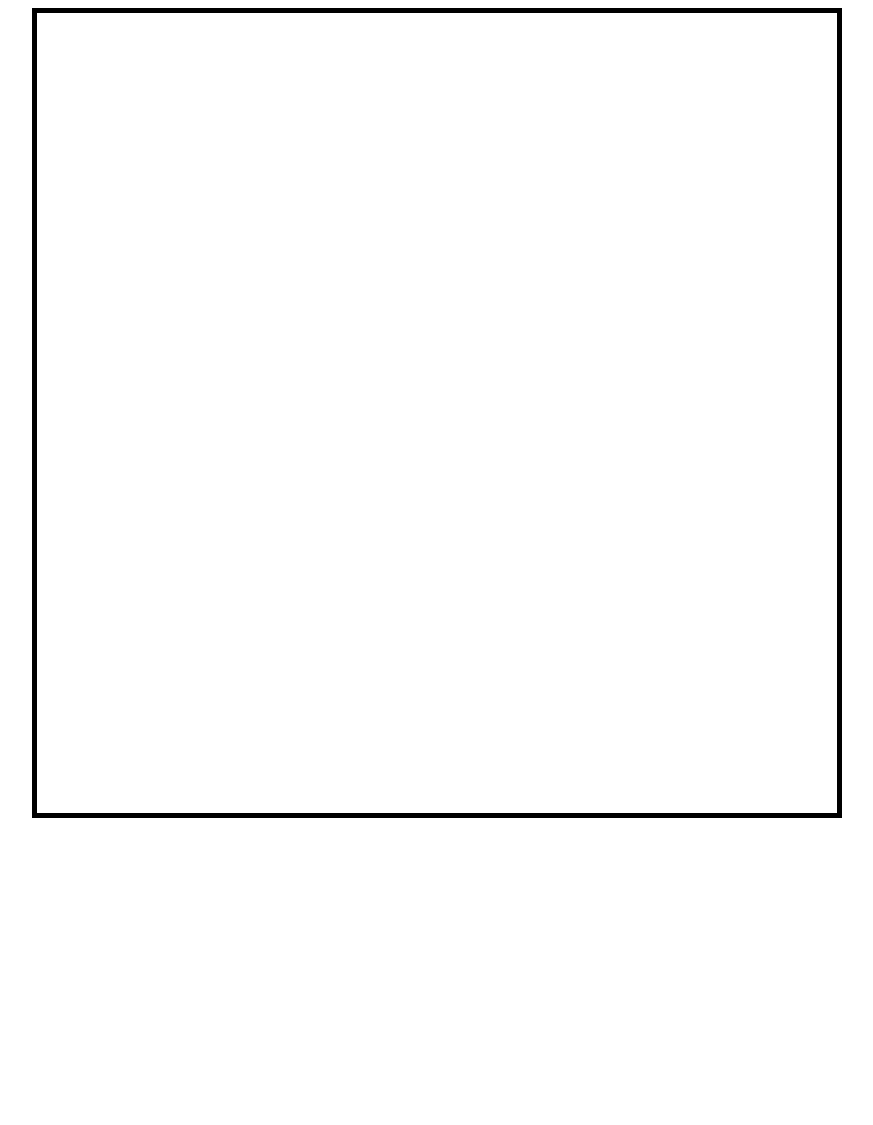
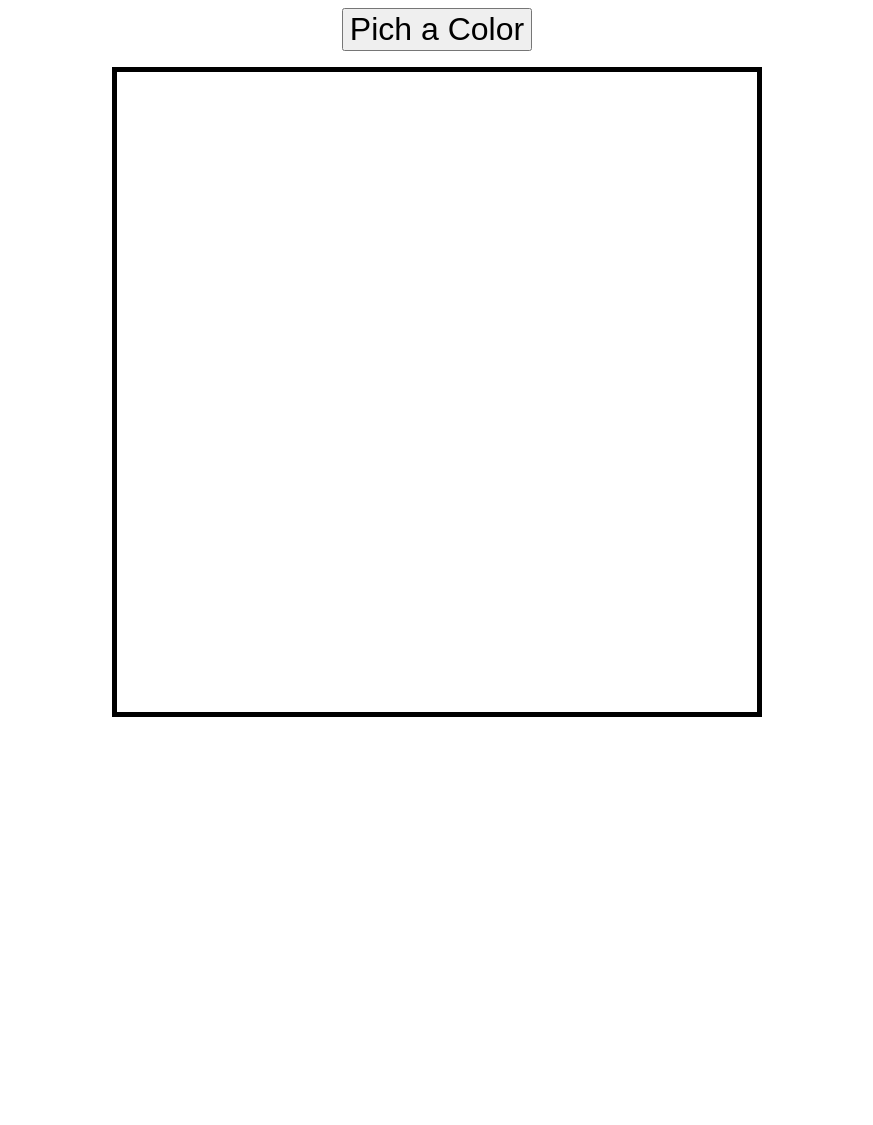
Before and after one commit to VerxMaxum/etch-a-sketch, a plain HTML site: page index.html in a window 1280 px wide. Shown: the whole page, without its empty margins (203-1076 px from the left). Before the commit the page ends 826 px from the top, so only its background shows below. Drawn offline with Linux system fonts and the light colour scheme.

Commit message:
Initial code

```diff
--- a/index.html
+++ b/index.html
@@ -8,6 +8,7 @@
     <title>Etch a sketch</title>
 </head>
 <body>
+    <button id="change-color">Pich a Color</button>
     <div id="container"></div>
 </body>
 </html>
--- a/style.css
+++ b/style.css
@@ -13,8 +13,8 @@ body {
 }
 
 #container {
-    width: 800px;
-    height: 800px;
+    width: 640px;
+    height: 640px;
     min-width: 0px;
     display: flex;
     flex-wrap: wrap;
```
